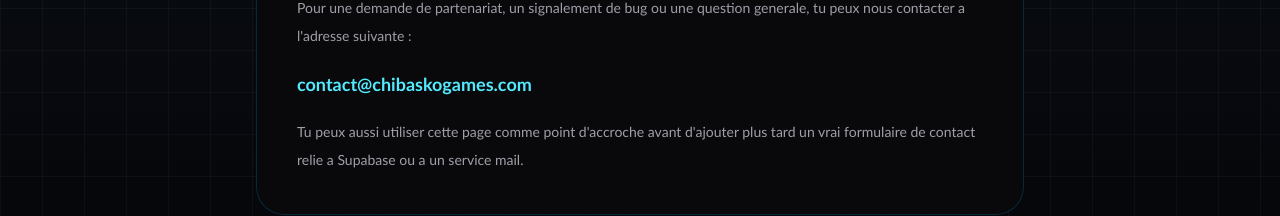
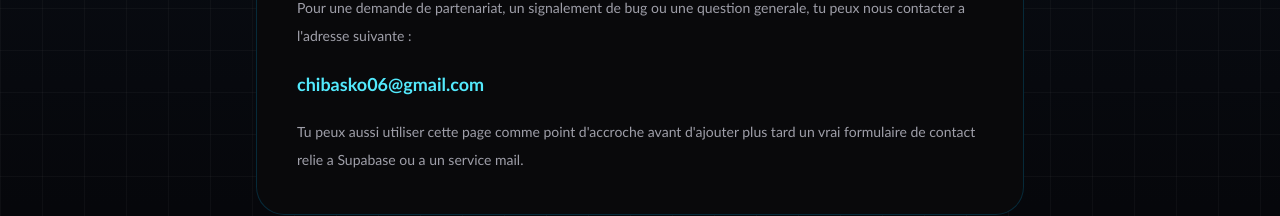
Before and after one commit to Chibasko06/CHIBASKO-GAMES-2.0, a Next.js app: page /contact in a window 1280 px wide. Shown: the part 286-502 px from the top of the page. Built offline with nearby package versions, Linux system fonts and the light colour scheme; no server answers.

Commit message:
test modif

```diff
--- a/app/contact/page.tsx
+++ b/app/contact/page.tsx
@@ -8,7 +8,7 @@ export default function ContactPage() {
           Pour une demande de partenariat, un signalement de bug ou une question generale,
           tu peux nous contacter a l&apos;adresse suivante :
         </p>
-        <p className="text-lg font-bold text-cyan-300">contact@chibaskogames.com</p>
+        <p className="text-lg font-bold text-cyan-300">chibasko06@gmail.com</p>
         <p>
           Tu peux aussi utiliser cette page comme point d&apos;accroche avant d&apos;ajouter plus tard
           un vrai formulaire de contact relie a Supabase ou a un service mail.
```
